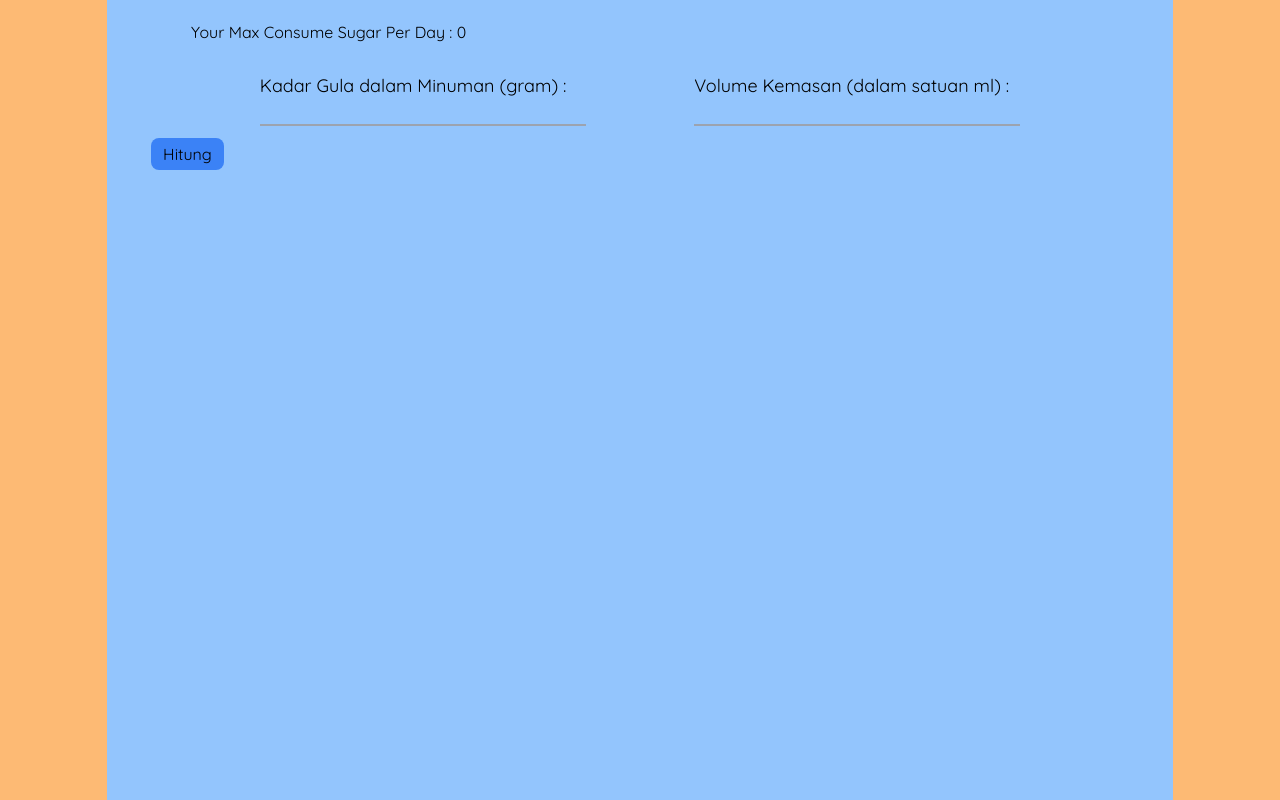
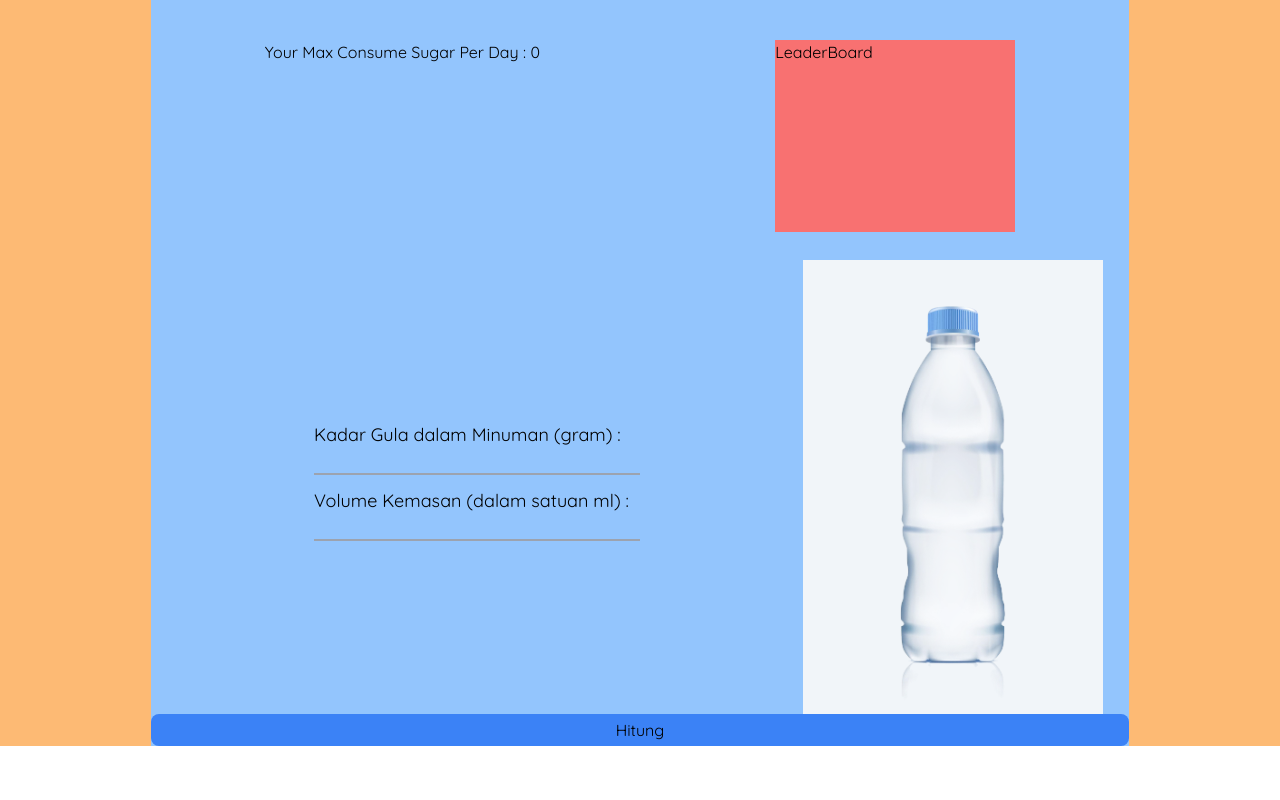
Before and after one commit to GaluhPncWirs/consumption-limit-for-packaged-beverages, a Next.js app: page /mainContent in a window 1280 px wide. Built offline with nearby package versions, Linux system fonts and the light colour scheme.

Commit message:
perubahan minor

```diff
--- a/src/app/mainContent/page.tsx
+++ b/src/app/mainContent/page.tsx
@@ -1,6 +1,7 @@
 "use client";
 
 import { useCalories } from "@/context/useContex";
+import Image from "next/image";
 import { useRef } from "react";
 
 export default function MainContent() {
@@ -31,9 +32,9 @@ export default function MainContent() {
   }
   return (
     <div className="bg-orange-300">
-      <div className="w-5/6 bg-blue-300 mx-auto h-screen">
-        <div className="w-11/12 mx-auto">
-          <div className="pt-5 pl-10">
+      <div className="w-5/6 mx-auto">
+        <div className="w-11/12 mx-auto bg-blue-300 h-full flex flex-col justify-center">
+          <div className="mt-10 flex justify-around">
             <p className="mr-2">
               Your Max Consume Sugar Per Day :{" "}
               <span>
@@ -42,10 +43,16 @@ export default function MainContent() {
                 })}
               </span>
             </p>
+            <div className="bg-red-400 h-48 w-60">
+              <p>LeaderBoard</p>
             </div>
-          <div className="mt-7">
-            <form action="" className="flex justify-evenly">
-              <div className="relative w-1/3 py-3">
+          </div>
+          <div className="mt-7 flex items-center">
+            <form
+              action=""
+              className="basis-4/6 flex flex-col items-center justify-center"
+            >
+              <div className="relative w-1/2 py-3">
                 <input
                   type="number"
                   id="sugarContent"
@@ -58,7 +65,7 @@ export default function MainContent() {
                   Kadar Gula dalam Minuman (gram) :
                 </label>
               </div>
-              <div className="relative w-1/3 py-3">
+              <div className="relative w-1/2 py-3">
                 <input
                   type="number"
                   id="volumeKemasan"
@@ -72,6 +79,16 @@ export default function MainContent() {
                 </label>
               </div>
             </form>
+            <div className="basis-2/6">
+              <Image
+                src="/images/plastic-bottle-water.png"
+                alt="bottle"
+                width={300}
+                height={400}
+                className="bg-slate-100"
+              />
+            </div>
+          </div>
           <button
             type="button"
             className="bg-blue-500 px-3 py-1 rounded-lg hover:bg-blue-400"
@@ -82,6 +99,5 @@ export default function MainContent() {
         </div>
       </div>
     </div>
-    </div>
   );
 }
```
Also changed, not shown: public/images/plastic-bottle-water.png (added). Lines whose indentation alone changed are shown as unchanged.
